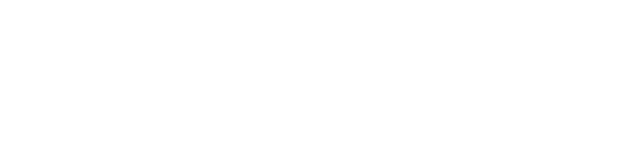
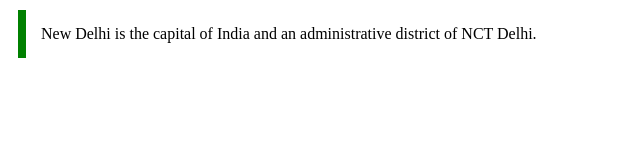
Before and after one commit to acciojob/trivia-sureshvaddegithub, a website: page main.html in a window 1280 px wide. Shown: the whole page, without its empty margins (0-640 px from the left). Drawn offline with Linux system fonts and the light colour scheme.

Commit message:
created a submission

```diff
--- a/main.html
+++ b/main.html
@@ -8,6 +8,9 @@
 
 <body>
 	<!-- the entire body must be written by student -->
+	<blockquote citi="https://en.wikipedia.org/wiki/New_Delhi">
+		New Delhi is the capital of India and an administrative district of NCT Delhi.
+	</blockquote>
     <script type="text/javascript" src="./script.js">
 </script>
 
--- a/styles.css
+++ b/styles.css
@@ -1,2 +1,11 @@
 
 /* Your CSS Code here. */
+
+blockquote{
+	max-width:600px;
+	margin:10px;
+	padding:15px;
+	border-left:8px solid green;
+	background-color:#8fffe;
+	font-weight:bold:
+}
```
